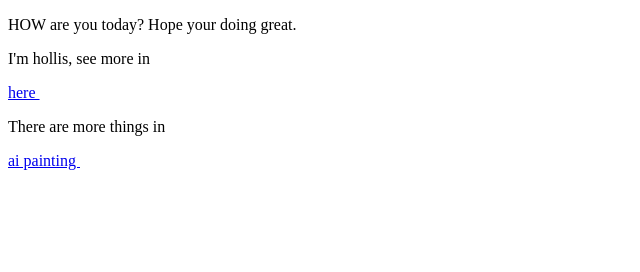
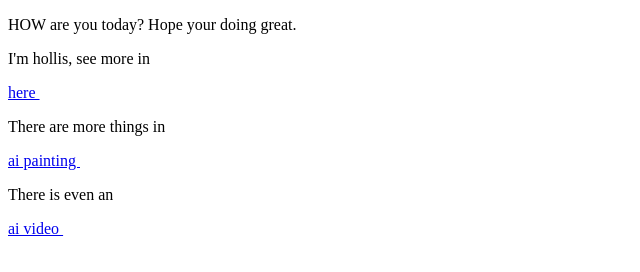
Before and after one commit to tenghaiisgenius/GeniusHollis.github.io, a plain HTML site: page Index2.html in a window 1280 px wide. Shown: the whole page, without its empty margins (0-640 px from the left). Drawn offline with Linux system fonts and the light colour scheme.

Commit message:
Update Index2.html

```diff
--- a/Index2.html
+++ b/Index2.html
@@ -11,6 +11,8 @@
 <p><a href="Hollis G7.html">here&nbsp;</a></p>
 <p>There are more things in</p>
 <p><a href="AI painting.html">ai painting&nbsp;</a></p>
+  <p> There is even an </p>
+  <p><a href="sivideo.html">ai video&nbsp;</a></p>
 <p> &nbsp;&nbsp;</p>
 </body>
 </html>
```
